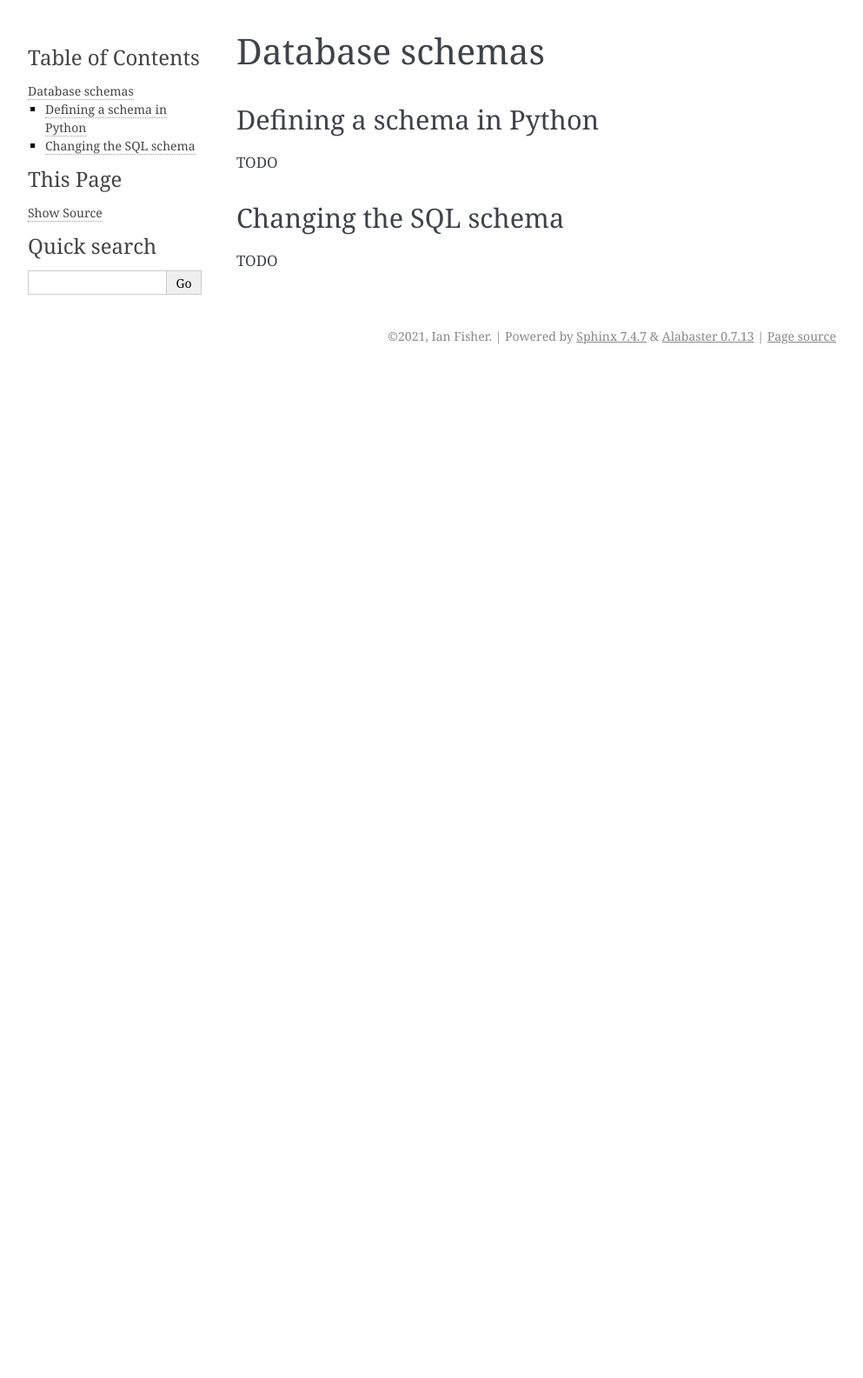
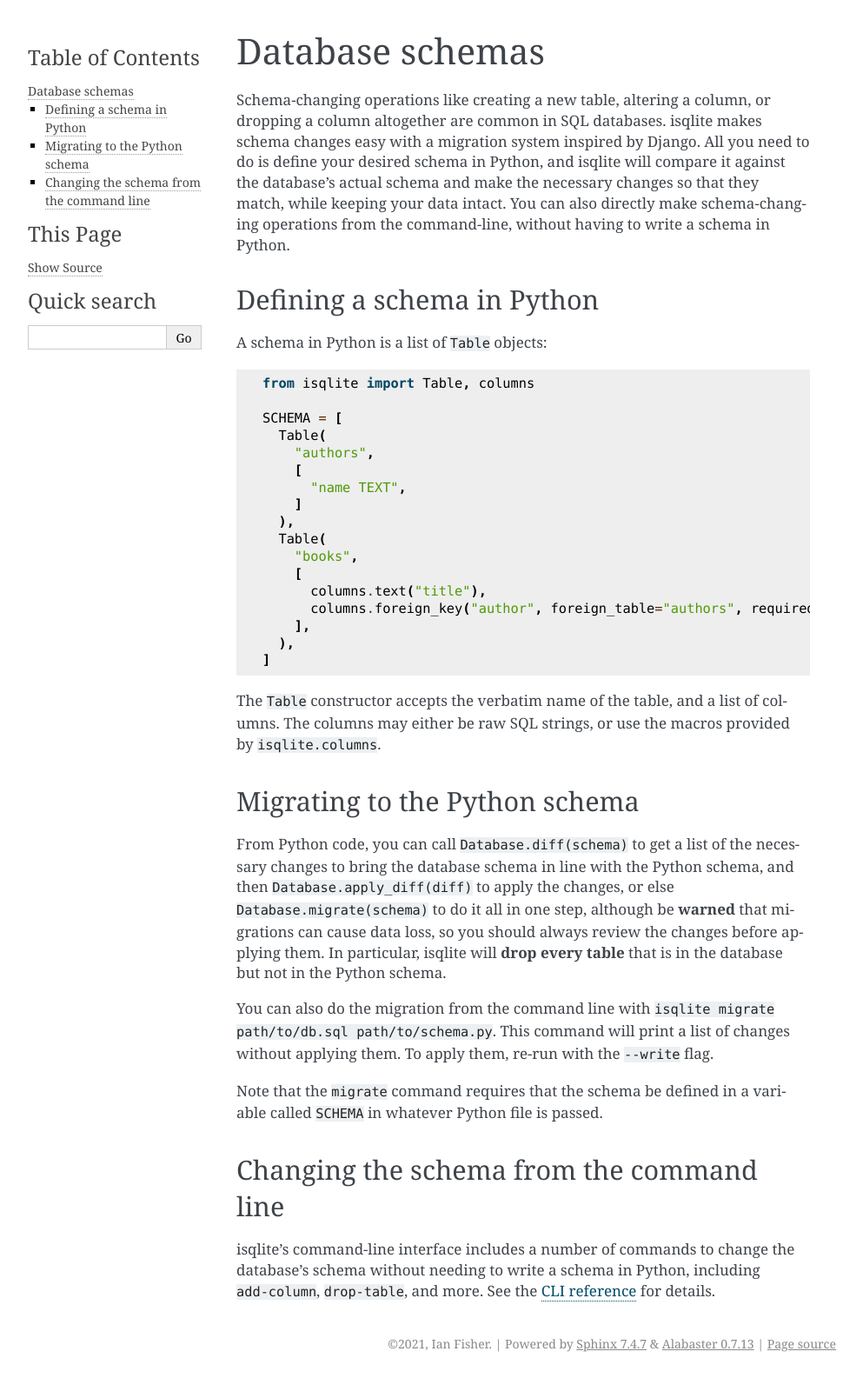
Before and after one commit to iafisher/isqlite, a Sphinx documentation site: the page built from docs/schemas.rst, in a window 1280 px wide. Shown: the whole page at 87% size, without its empty margins (148-1141 px from the left). Built offline with Sphinx 7.4.7, drawn with Linux system fonts in a browser that asks for light colours; before the commit the page ends 900 px from its top, so only the background shows below that.

Commit message:
Write database schemas documentation
Issue: #5

```diff
--- a/docs/schemas.rst
+++ b/docs/schemas.rst
@@ -1,13 +1,46 @@
 Database schemas
 ================
+
+Schema-changing operations like creating a new table, altering a column, or dropping a column altogether are common in SQL databases. isqlite makes schema changes easy with a migration system inspired by Django. All you need to do is define your desired schema in Python, and isqlite will compare it against the database's actual schema and make the necessary changes so that they match, while keeping your data intact. You can also directly make schema-changing operations from the command-line, without having to write a schema in Python.
+
 
 Defining a schema in Python
 ---------------------------
 
-TODO
+A schema in Python is a list of ``Table`` objects::
+
+   from isqlite import Table, columns
+
+   SCHEMA = [
+     Table(
+       "authors",
+       [
+         "name TEXT",
+       ]
+     ),
+     Table(
+       "books",
+       [
+         columns.text("title"),
+         columns.foreign_key("author", foreign_table="authors", required=False),
+       ],
+     ),
+   ]
+
+The ``Table`` constructor accepts the verbatim name of the table, and a list of columns. The columns may either be raw SQL strings, or use the macros provided by ``isqlite.columns``.
 
 
-Changing the SQL schema
------------------------
+Migrating to the Python schema
+------------------------------
 
-TODO
+From Python code, you can call ``Database.diff(schema)`` to get a list of the necessary changes to bring the database schema in line with the Python schema, and then ``Database.apply_diff(diff)`` to apply the changes, or else ``Database.migrate(schema)`` to do it all in one step, although be **warned** that migrations can cause data loss, so you should always review the changes before applying them. In particular, isqlite will **drop every table** that is in the database but not in the Python schema.
+
+You can also do the migration from the command line with ``isqlite migrate path/to/db.sql path/to/schema.py``. This command will print a list of changes without applying them. To apply them, re-run with the ``--write`` flag.
+
+Note that the ``migrate`` command requires that the schema be defined in a variable called ``SCHEMA`` in whatever Python file is passed.
+
+
+Changing the schema from the command line
+-----------------------------------------
+
+isqlite's command-line interface includes a number of commands to change the database's schema without needing to write a schema in Python, including ``add-column``, ``drop-table``, and more. See the :doc:`CLI reference <cli>` for details.
```
